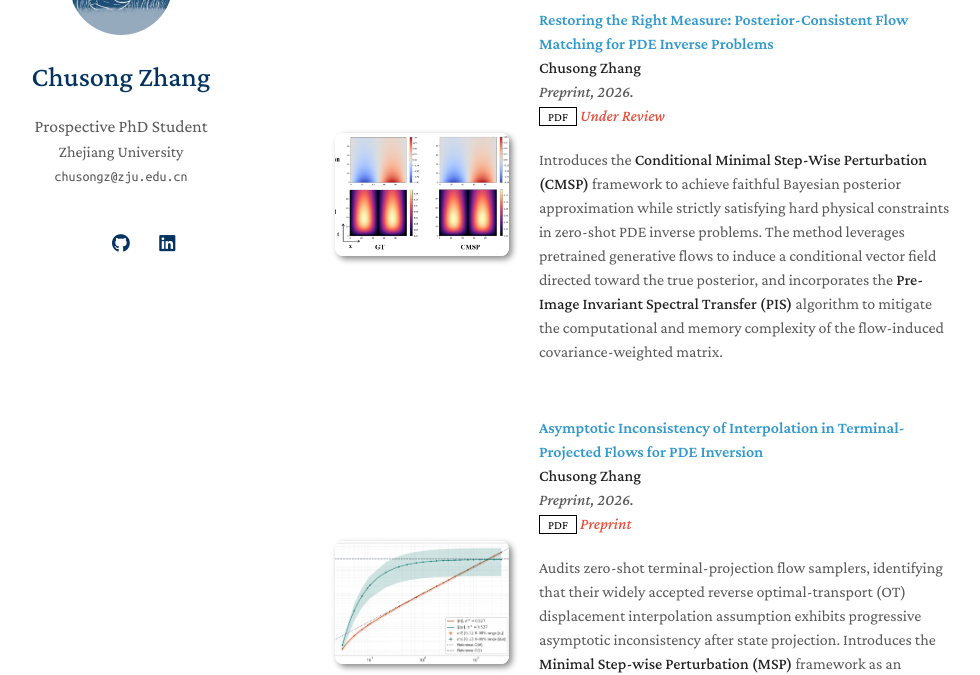
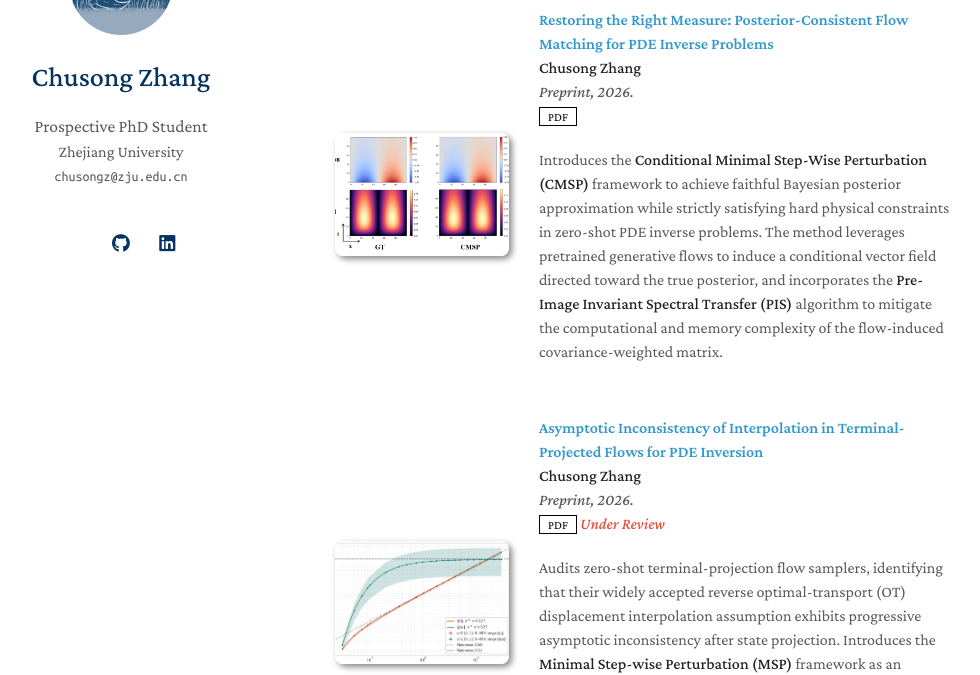
Before and after one commit to chusongz123-ux/chusongz123-ux.github.io, a Jekyll site: the page built from index.md, in a window 1280 px wide and 900 px high, scrolled down 354 px. Shown: the part 153-828 px from the top of the window, without its empty margins (155-1135 px from the left). Built offline with Jekyll 4.4.1, drawn with Linux system fonts in a browser that asks for light colours; a style sheet for code colours, icons or effects is not loaded; our own code applies the rules of GitHub Pages for plain Markdown files.

Commit message:
Update publication notes status in YAML file

```diff
--- a/_data/publications.yml
+++ b/_data/publications.yml
@@ -30,7 +30,7 @@ main:
     code:
     Julia:
     image: ./assets/img/cmsp_image.png
-    notes: Under Review
+    # notes: Under Review
     description: >-
       Introduces the **Conditional Minimal Step-Wise Perturbation (CMSP)**
       framework to achieve faithful Bayesian posterior approximation while
@@ -47,7 +47,7 @@ main:
     conference: Preprint, 2026.
     pdf: ./files/MSP_preprint_0930.pdf
     image: ./assets/img/msp_image.png
-    notes: Preprint
+    notes: Under Review
     description: >-
       Audits zero-shot terminal-projection flow samplers, identifying
       that their widely accepted reverse optimal-transport (OT) displacement
```
